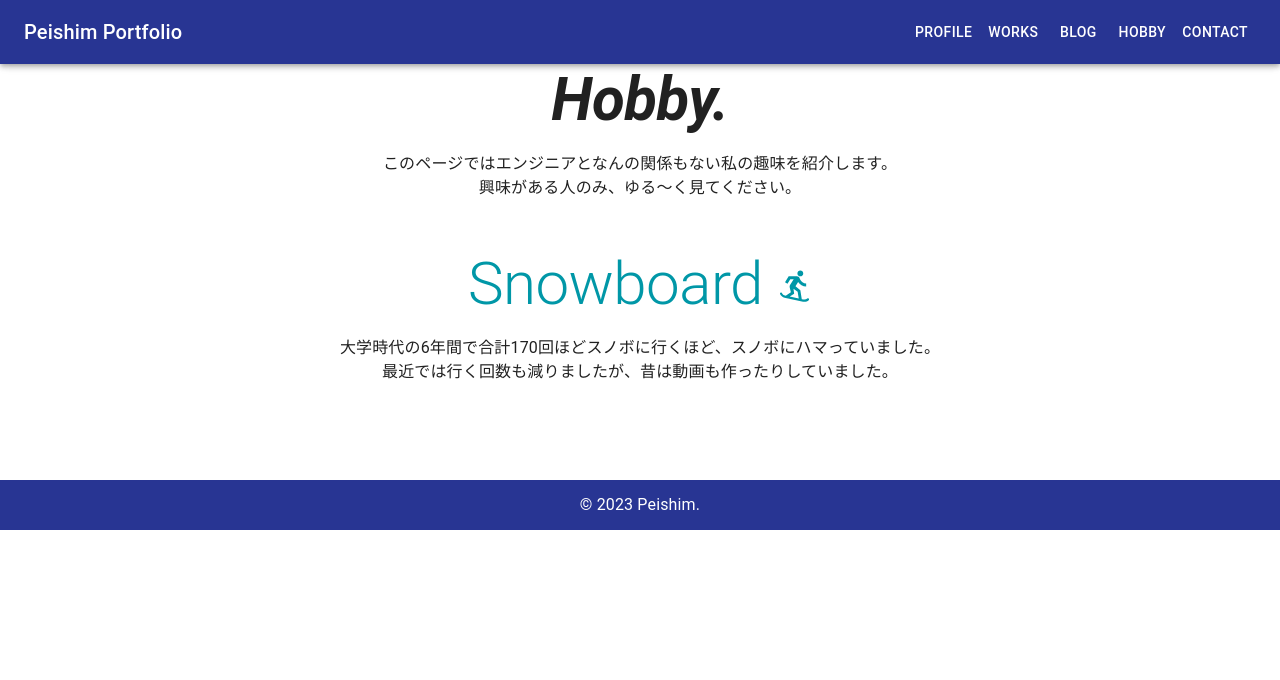
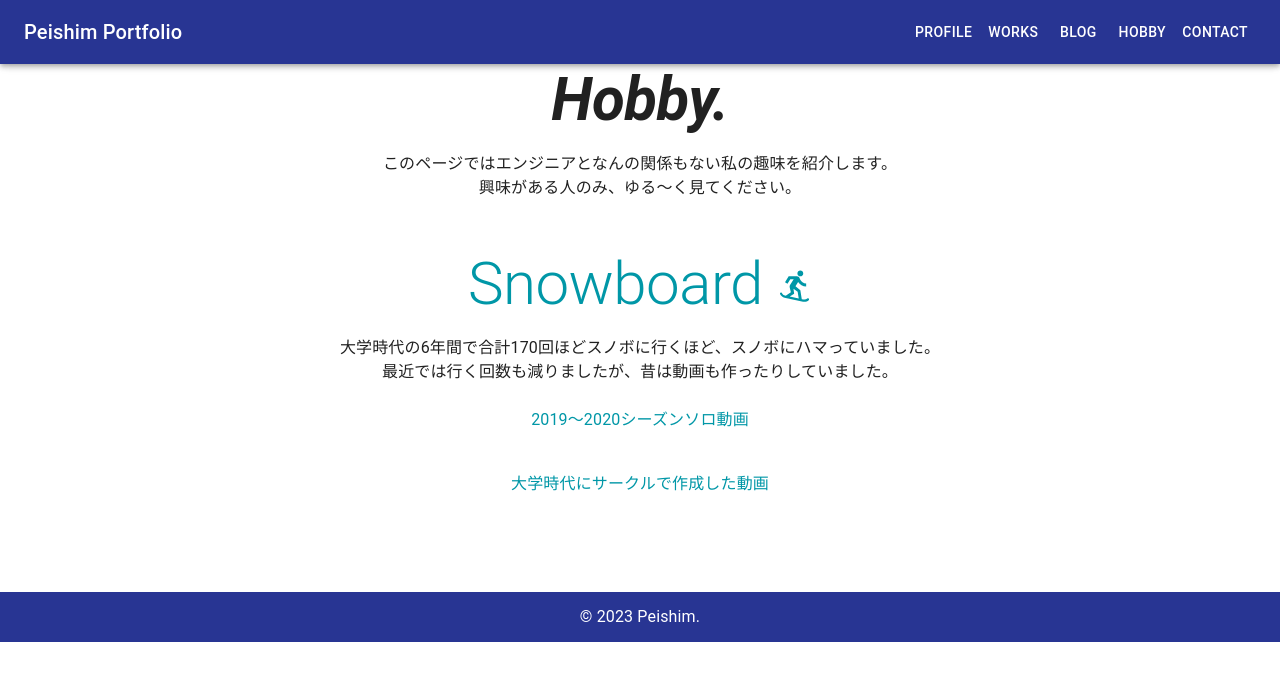
Before and after one commit to shimpei1494/pei-portfolio, a Next.js app: page /hobby in a window 1280 px wide. Shown: the top 680 px of the page. Built offline with nearby package versions, Linux system fonts and the light colour scheme.

Commit message:
サークルの動画も公開する

```diff
--- a/pages/hobby.tsx
+++ b/pages/hobby.tsx
@@ -27,7 +27,14 @@ function Hobby() {
           大学時代の6年間で合計170回ほどスノボに行くほど、スノボにハマっていました。<br/>
           最近では行く回数も減りましたが、昔は動画も作ったりしていました。
         </Typography>
-        <SnowYoutube />
+        <Typography color='secondary' mt={3} align="center">
+          2019〜2020シーズンソロ動画
+        </Typography>
+        <SnowYoutube youtubeId="aFjI7OqTL70" />
+        <Typography color='secondary' mt={3} align="center">
+          大学時代にサークルで作成した動画
+        </Typography>
+        <SnowYoutube youtubeId="p98DfFvn15Q" />
       </Container>
       <Footer />
     </main>
```
